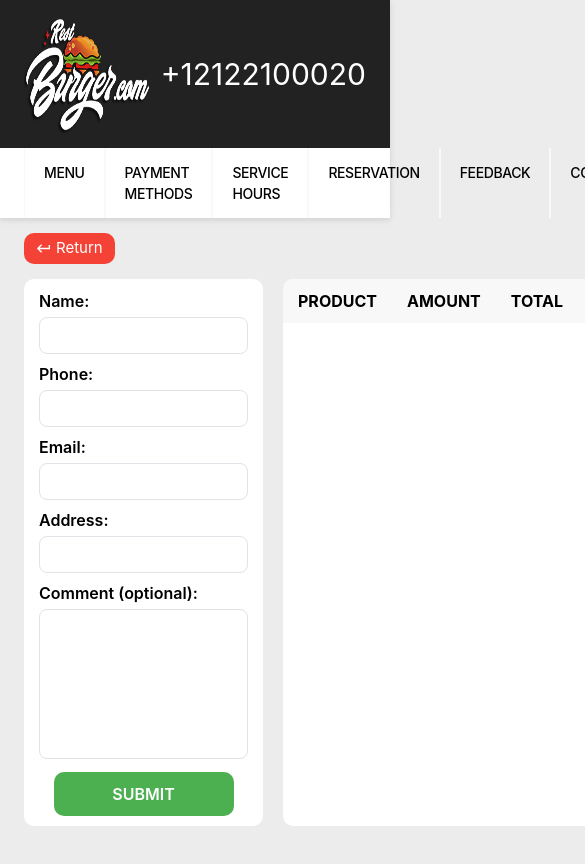
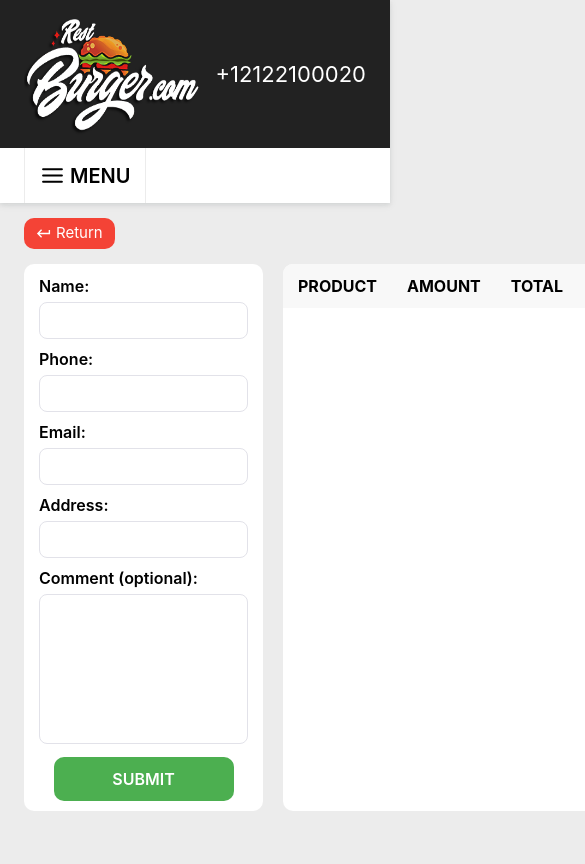
Before and after one commit to yanakozhokar/eliftech-task, a React (Create React App) app: page /rest-burger/cart in a window 390 px wide. Shown: the top 864 px of the page, 585 px wide, since content can reach past the window. Built offline with nearby package versions, Linux system fonts and the light colour scheme.

Commit message:
update: add some styles for adaptive design

```diff
--- a/src/components/FeaturedProducts/FeaturedProducts.jsx
+++ b/src/components/FeaturedProducts/FeaturedProducts.jsx
@@ -1,4 +1,4 @@
-import React, { useRef } from 'react';
+import React, { useEffect, useRef, useState } from 'react';
 import { MdStar } from 'react-icons/md';
 import { IoIosArrowBack, IoIosArrowForward } from 'react-icons/io';
 import Slider from 'react-slick';
@@ -6,7 +6,20 @@ import { ProductsItem } from 'components/ProductsItem/ProductsItem';
 import './FeaturedProducts.css';
 
 export const FeaturedProducts = ({ products }) => {
+  const [slides, setSlides] = useState(() => slidesAmount());
   const sliderRef = useRef(null);
+
+  useEffect(() => {
+    const handleResize = () => {
+      setSlides(slidesAmount());
+    };
+
+    window.addEventListener('resize', handleResize);
+
+    return () => {
+      window.removeEventListener('resize', handleResize);
+    };
+  }, []);
 
   const settings = {
     dots: false,
@@ -15,7 +28,7 @@ export const FeaturedProducts = ({ products }) => {
     arrows: false,
     autoplay: true,
     autoplaySpeed: 5000,
-    slidesToShow: 3,
+    slidesToShow: slides,
     slidesToScroll: 1,
   };
 
@@ -26,6 +39,14 @@ export const FeaturedProducts = ({ products }) => {
   const onNextBtnClick = () => {
     sliderRef.current.slickNext();
   };
+
+  function slidesAmount() {
+    if (window.innerWidth < 768) {
+      return 2;
+    } else {
+      return 3;
+    }
+  }
 
   return (
     <section className="featured-products">
--- a/src/components/Header/Header.css
+++ b/src/components/Header/Header.css
@@ -17,6 +17,18 @@
 }
 
 .header__tel {
-  font-size: 30px;
+  font-size: 22px;
   color: #ffffff;
 }
+
+@media (min-width: 768px) {
+  .header__tel {
+    font-size: 24px;
+  }
+}
+
+@media (min-width: 1200px) {
+  .header__tel {
+    font-size: 30px;
+  }
+}
--- a/src/components/HeaderMenu/HeaderMenu.css
+++ b/src/components/HeaderMenu/HeaderMenu.css
@@ -1,8 +1,44 @@
 .header-menu__list {
-  display: flex;
+  display: none;
   font-size: 14px;
   font-weight: 500;
   letter-spacing: -0.4px;
+  text-transform: uppercase;
+}
+
+@media (min-width: 1200px) {
+  .header-menu__list {
+    display: flex;
+  }
+}
+
+.header-menu__open-btn {
+  display: flex;
+  justify-content: center;
+  align-items: center;
+  gap: 5px;
+  padding: 15px;
+  border-top: transparent;
+  border-bottom: transparent;
+  border-left: 1px solid #ececec;
+  border-right: 1px solid #ececec;
+  background-color: transparent;
+}
+
+@media (min-width: 1200px) {
+  .header-menu__open-btn {
+    display: none;
+  }
+}
+
+.header-menu__open-icon {
+  width: 25px;
+  height: 25px;
+}
+
+.header__menu-open-text {
+  font-size: 20px;
+  font-weight: 600;
   text-transform: uppercase;
 }
 
--- a/src/components/HeaderMenu/HeaderMenu.jsx
+++ b/src/components/HeaderMenu/HeaderMenu.jsx
@@ -1,7 +1,9 @@
+import { FiMenu } from 'react-icons/fi';
 import './HeaderMenu.css';
 
 export const HeaderMenu = () => {
   return (
+    <>
       <ul className="header-menu__list">
         <li className="header-menu__item">Menu</li>
         <li className="header-menu__item">Payment methods</li>
@@ -10,5 +12,10 @@ export const HeaderMenu = () => {
         <li className="header-menu__item">Feedback</li>
         <li className="header-menu__item">Contact</li>
       </ul>
+      <button className="header-menu__open-btn">
+        <FiMenu className="header-menu__open-icon" />
+        <p className="header__menu-open-text">Menu</p>
+      </button>
+    </>
   );
 };
--- a/src/components/ProductsList/ProductsList.css
+++ b/src/components/ProductsList/ProductsList.css
@@ -1,4 +1,10 @@
 .products__list {
   display: grid;
-  grid-template-columns: 1fr 1fr 1fr;
+  grid-template-columns: 1fr 1fr;
 }
+
+@media (min-width: 768px) {
+  .products__list {
+    grid-template-columns: 1fr 1fr 1fr;
+  }
+}
```
Lines whose indentation alone changed are shown as unchanged.
